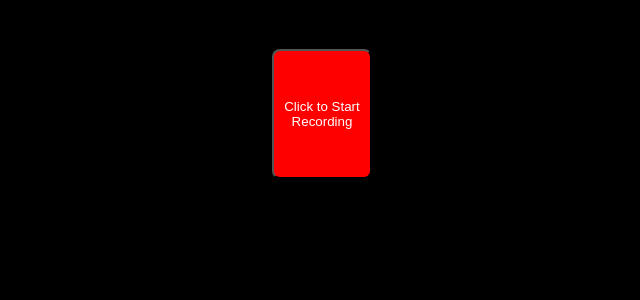
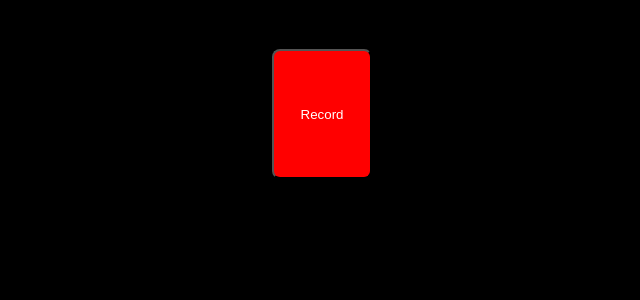
Before and after one commit to jeffng5/chatbot, a Flask app: page /sidekick in a window 1280 px wide. Shown: the part 309-609 px from the top of the page, without its empty margins (318-958 px from the left). Run offline with Flask 3, Linux system fonts and the light colour scheme.

Commit message:
debugged fixed

```diff
--- a/templates/sidekick.html
+++ b/templates/sidekick.html
@@ -25,7 +25,7 @@
 
 
 <center>
-<button id="record-btn" class="bttn">Click to Start Recording</button>
+<button id="record-btn" class="bttn">Record</button>
 </center>
 
 
```
